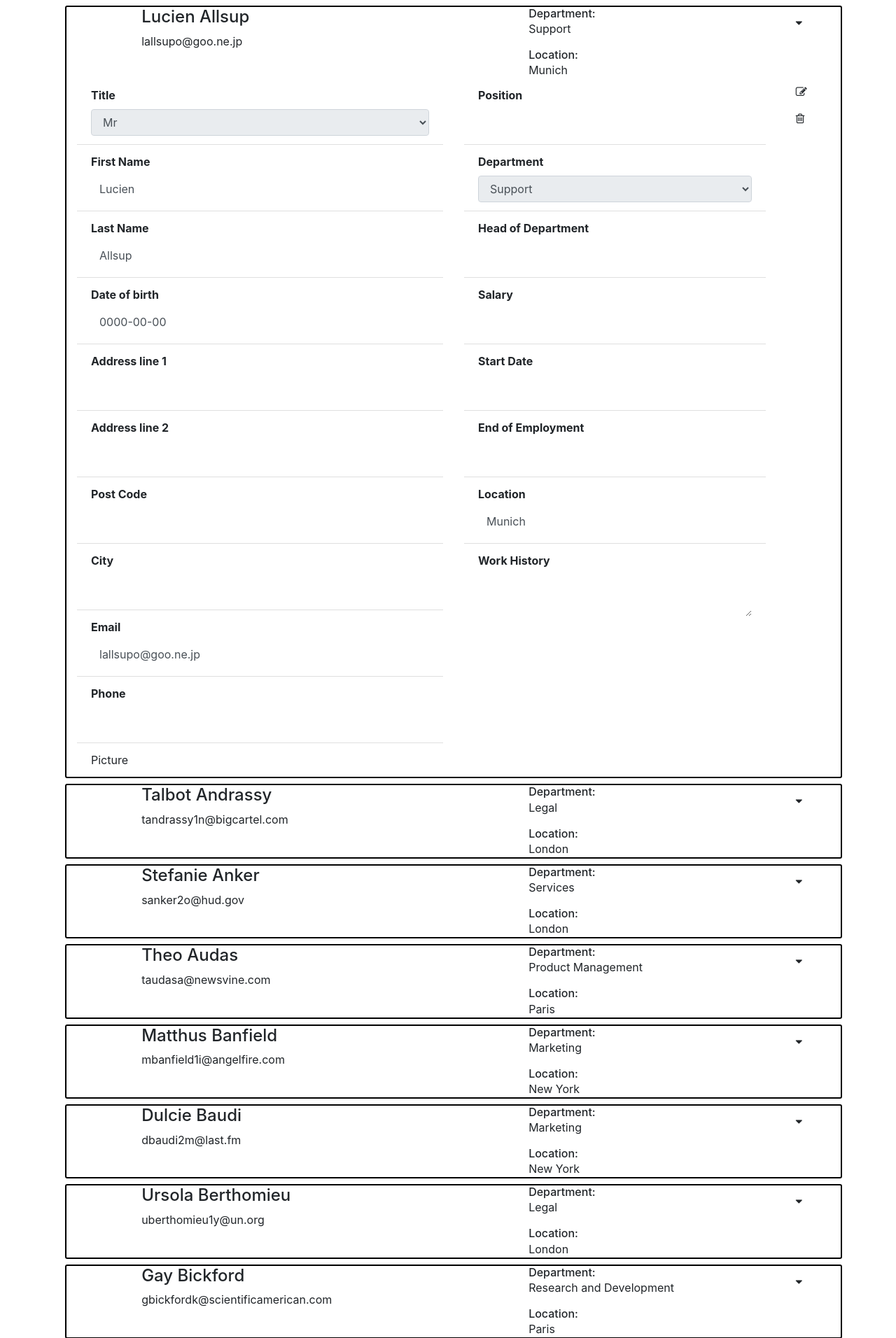
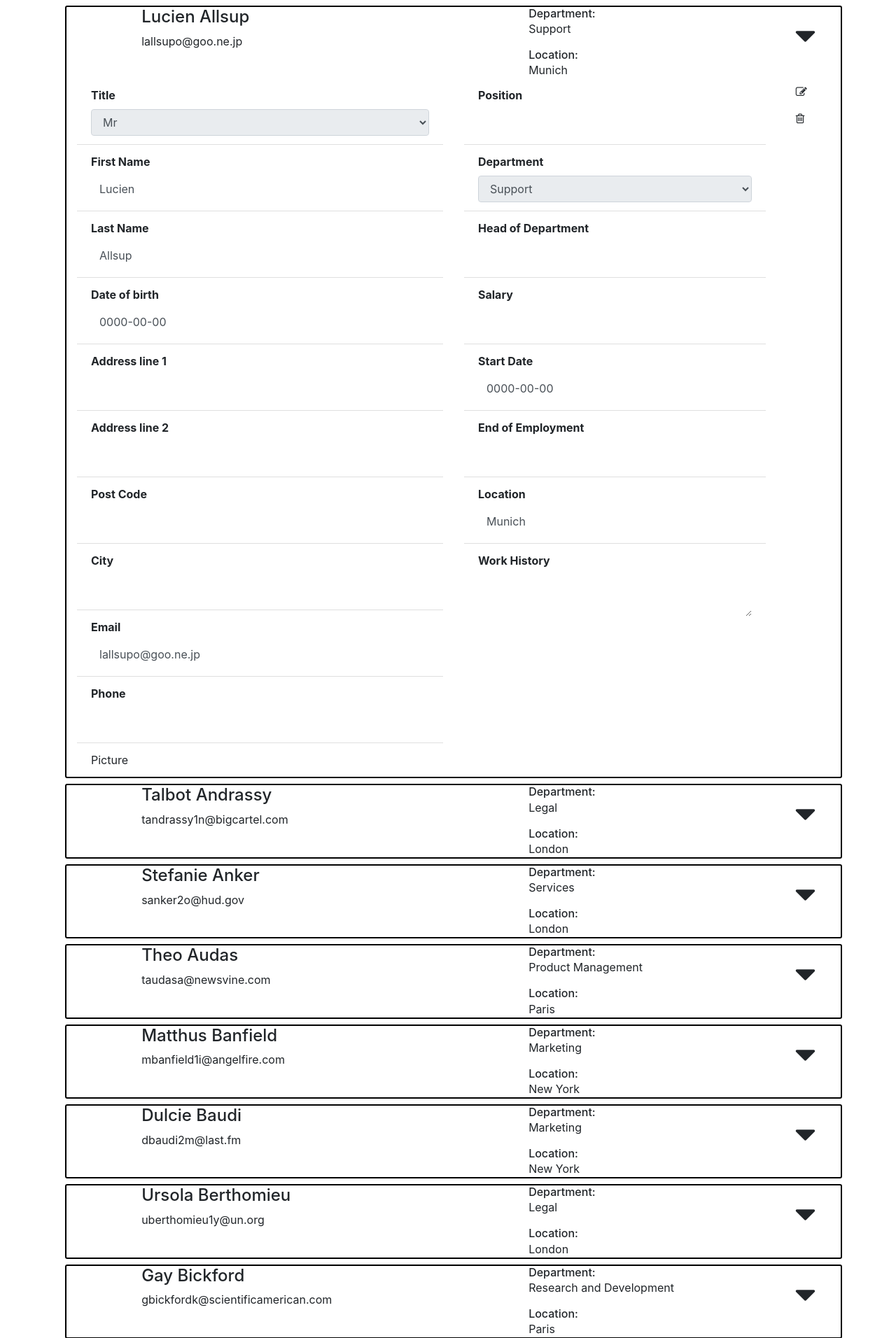
Before and after one commit to czeslaw187/company-directory, a PHP site: page /companydirectory/ in a window 1280 px wide, after a click that opens the changed part. Shown: the part 64-1976 px from the top of the page at 70% size. Run offline with PHP 8.4, Linux system fonts and the light colour scheme; data comes from the database, SQL or seed files in the repository; data that the repository does not hold is empty.

Commit message:
script fixes

```diff
--- a/css/style.css
+++ b/css/style.css
@@ -1,5 +1,5 @@
 body {
-    height: calc(100vh - 60px);
+    height: calc(100vh - 65px);
     overflow: auto;
     width: 100vw;
 }
--- a/js/script.js
+++ b/js/script.js
@@ -12,7 +12,7 @@
     dataType: 'json',
     success: response => {
         for (let i = 0; i < response['data'].length; i++) {
-            result.push(response['data'][i])
+
             rows +=
                 `<div class="container m-2" id="person${i}">
                     <div class="row">
@@ -30,7 +30,7 @@
                             <p class="my-0">${response['data'][i]['location']}</p>
                         </div>
                         <div class="col-sm-1">
-                            <button type="button" data-toggle="collapse" data-target="#dropdown${i}" class="btn"><span><i class="fa fa-sort-desc"></i></span></button>
+                            <button type="button" data-toggle="collapse" data-target="#dropdown${i}" class="btn"><span><i class="fa fa-sort-desc fa-3x"></i></span></button>
                         </div>
                     </div>
                     <div class="row collapse" id="dropdown${i}">
@@ -109,7 +109,7 @@
                                 </li>
                                 <li class="list-group-item">
                                     <label for="startDate" class="mr-2">Start Date</label>
-                                    <input type="text" name="startDate" id="startDate" class="form-control" value="${response['data'][i]['start_date'] ? response['data'][i]['start_date'] : ''}"/>
+                                    <input type="text" name="startDate" id="startDate" class="form-control" value="${response['data'][i]['hire_date'] ? response['data'][i]['hire_date'] : ''}"/>
                                 </li>
                                 <li class="list-group-item">
                                     <label for="endOfEmployment" class="mr-2">End of Employment</label>
@@ -164,19 +164,18 @@
         `);
 
         // enable editing data
-
         for (let i = 0; i < response['data'].length; i++) {
             $(`#person${i} input, #person${i} select, #person${i} textarea`).prop('disabled', true)
             $(`#person${i} #cancelSave`).hide()
             $(`#person${i} #saveCredentials`).hide()
             $(`#person${i} #enableFields`).click(()=> {
-                $(`#person${i} input[type="text"], #person${i} select, #person${i} textarea`).prop('disabled', false)
+                $(`#person${i} input, #person${i} select, #person${i} textarea`).prop('disabled', false)
                 $(`#person${i} #cancelSave`).show()
                 $(`#person${i} #saveCredentials`).show()
                 getDepartments()
             })
             $(`#person${i} #cancelSave`).click(()=> {
-                $(`#person${i} input[type="text"], #person${i} select, #person${i} textarea`).prop('disabled', true)
+                $(`#person${i} input, #person${i} select, #person${i} textarea`).prop('disabled', true)
                 $(`#person${i} #cancelSave`).hide()
                 $(`#person${i} #saveCredentials`).hide()
                 $(`#person${i} #department`).html(`<option value="${response['data'][i]['departmentID']}">${response['data'][i]['department']}</option>`)
@@ -232,6 +231,7 @@
         $('#addEmployeeBtn').on('click', ()=> {
             getDepartments()
         })
+
         //submit new employee
 
         $('#submitNewEmployee').on('click', ()=> {
@@ -306,6 +306,7 @@
 
         for (let i = 0; i < response['data'].length; i++) {
             $(`#person${i} #saveCredentials`).on('click', ()=> {
+                console.log(response['data'][i]['id'])
             const title = $(`#person${i} #title`).val(),
                 id = response['data'][i]['id'],
                 firstName = $(`#person${i} #firstName`).val(),
@@ -353,9 +354,10 @@
                     success: response=> {
                         if (response['status']['name'] == 'ok') {
                             alert('Record updated')
-                            $(`#person${i} input[type="text"], #person${i} select, #person${i} textarea`).prop('disabled', true)
+                            $(`#person${i} input, #person${i} select, #person${i} textarea`).prop('disabled', true)
                             $(`#person${i} #cancelSave`).hide()
                             $(`#person${i} #saveCredentials`).hide()
+
                         } else {
                             alert(`Server Error`)
                         }
@@ -391,5 +393,6 @@
                 }
             })
         }
+
     }
 })
--- a/php/config.php
+++ b/php/config.php
@@ -1,10 +1,10 @@
 <?php
 
-	$cd_host = "eu-cdbr-west-03.cleardb.net";
+	$cd_host = "127.0.0.1";
 	$cd_port = 3306;
 	$cd_socket = "";
-	$cd_user = "b2f4a4afce60a2"; // user name
-	$cd_password = "7825b0fa"; // password
-	$cd_dbname = "heroku_8fea0586a8654ba"; // database name
+	$cd_user = "root"; // user name
+	$cd_password = "21071988"; // password
+	$cd_dbname = "companydirectory"; // database name
 
 ?>
```
Also changed, not shown: php/updateRecord.php (line endings or trailing spaces). Lines whose indentation alone changed are shown as unchanged.
